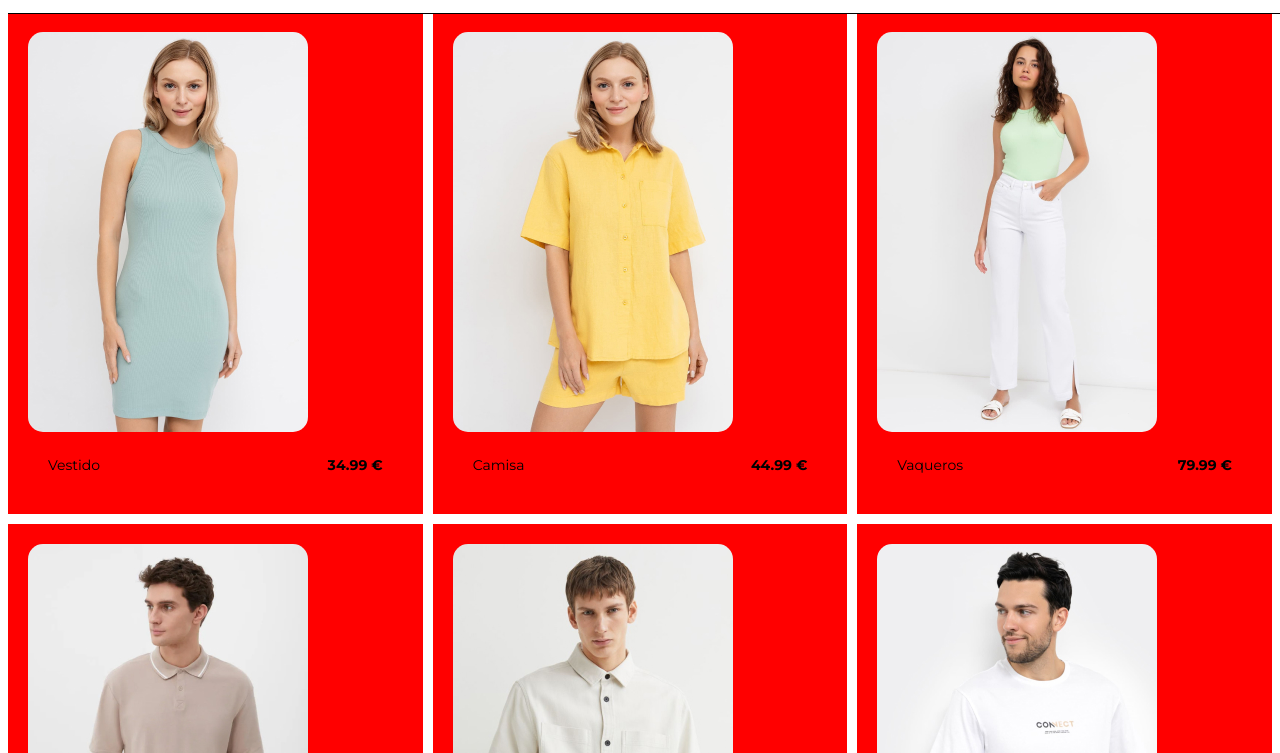
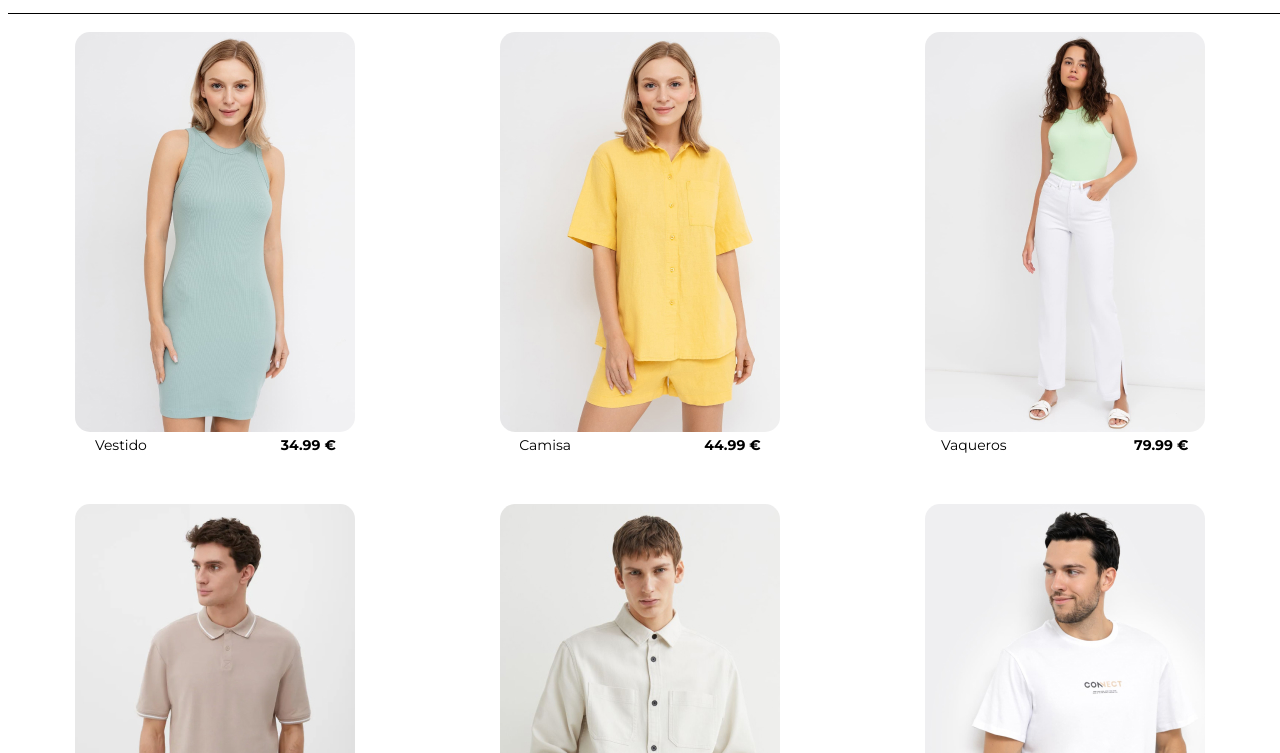
Before and after one commit to korso484/TareaModulo1, a website: page index.html in a window 1280 px wide. Shown: the part 47-800 px from the top of the page. Drawn offline with Linux system fonts and the light colour scheme.

Commit message:
Item OK, footer review

```diff
--- a/style.css
+++ b/style.css
@@ -66,25 +66,24 @@ p {
     display: grid;
     grid-template-columns: repeat(3, 1fr);
     gap: 10px;
+
 }
 
 .item {
-
+    text-align: center;
     padding: 20px;
-    background-color: red;
-
 }
 
 .info {
     display: flex;
-    justify-content: space-between;
-    margin: 20px;
+    justify-content: space-around;
     font-size: 14px;
 }
 
 .price {
+    text-align: center;
     font-weight: 700;
-    background-color: red;
+
 }
 
 .item img {
```
